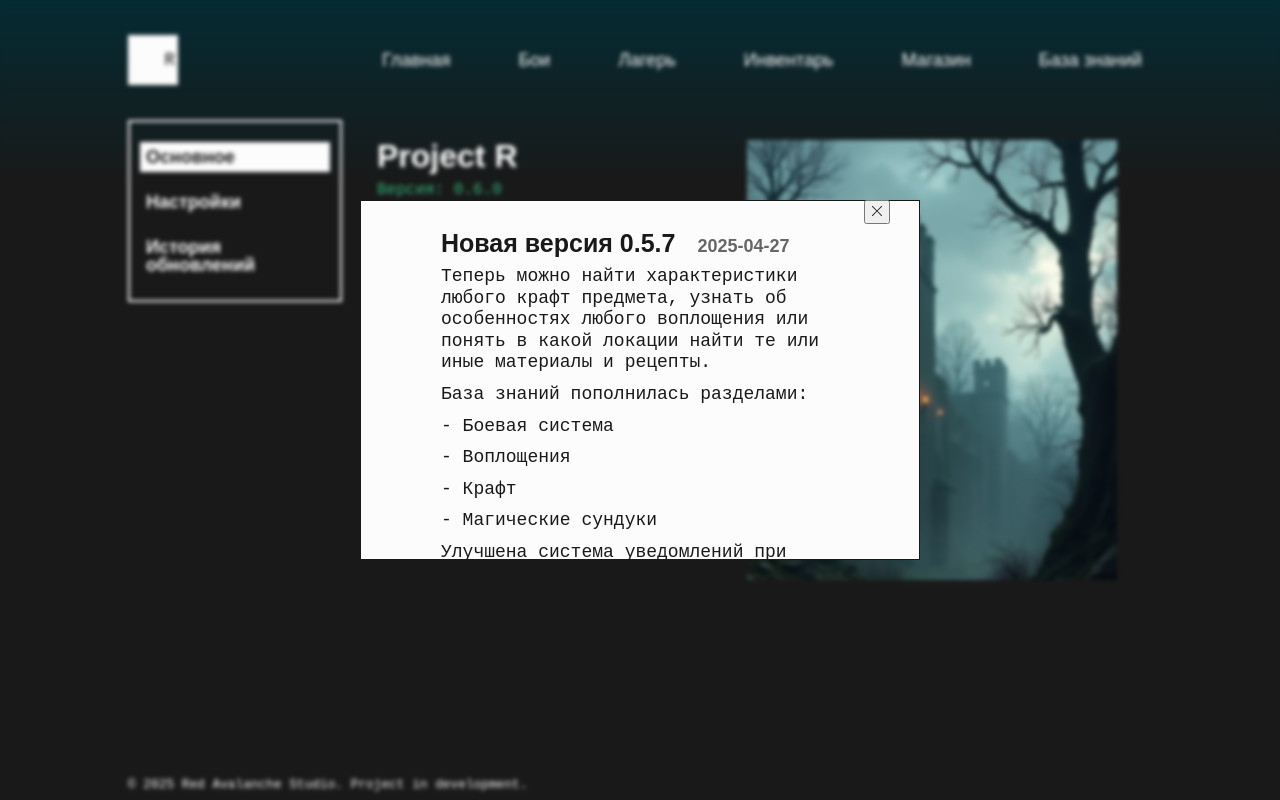
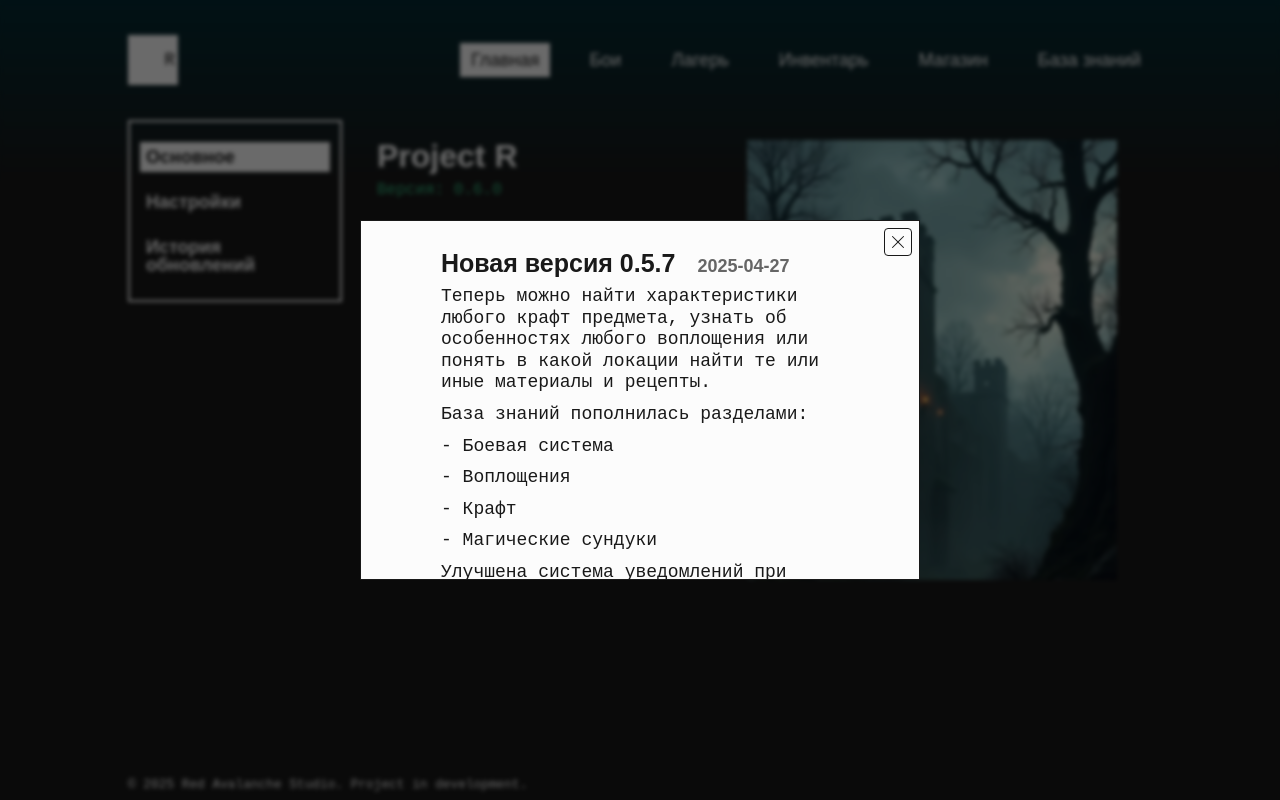
Before and after one commit to SanyaEricssonX/game-app, a Vue app: page / in a window 1280 px wide. Built offline with nearby package versions, Linux system fonts and the light colour scheme.

Commit message:
[ID-3] поправил хэдер

```diff
--- a/src/components/AppHeader.vue
+++ b/src/components/AppHeader.vue
@@ -1,29 +1,95 @@
 <template>
   <header class="header">
     <div class="container header-container">
-      <span class="logo" @click="goToHomePage()">
+      <span
+        class="logo"
+        role="button"
+        tabindex="0"
+        aria-label="На главную страницу"
+        data-testid="header-logo"
+        data-action="navigate-home"
+        @click="goToHomePage"
+        @keydown.enter.prevent="goToHomePage"
+        @keydown.space.prevent="goToHomePage"
+      >
         <span class="logo__text">R</span>
       </span>
+
+      <nav class="header-nav" aria-label="Основная навигация">
         <ul class="nav-list">
-        <li class="nav__item" @click="goToHomePage()">
-          <span class="nav__link">Главная</span>
+          <li class="nav__item">
+            <router-link
+              class="nav__link"
+              :class="{ nav__link_active: isActiveRoute('Home') }"
+              :to="{ name: 'Home' }"
+              data-testid="header-nav-home"
+              data-action="navigate-home"
+            >
+              Главная
+            </router-link>
           </li>
-        <li class="nav__item" @click="goToMapPage()">
-          <span class="nav__link">Бои</span>
+
+          <li class="nav__item">
+            <router-link
+              class="nav__link"
+              :class="{ nav__link_active: isActiveRoute('Map') }"
+              :to="{ name: 'Map' }"
+              data-testid="header-nav-map"
+              data-action="navigate-map"
+            >
+              Бои
+            </router-link>
           </li>
-        <li class="nav__item" @click="goToCampPage()">
-          <span class="nav__link">Лагерь</span>
+
+          <li class="nav__item">
+            <router-link
+              class="nav__link"
+              :class="{ nav__link_active: isActiveRoute('Camp') }"
+              :to="{ name: 'Camp' }"
+              data-testid="header-nav-camp"
+              data-action="navigate-camp"
+            >
+              Лагерь
+            </router-link>
           </li>
-        <li class="nav__item" @click="goToInventoryPage()">
-          <span class="nav__link">Инвентарь</span>
+
+          <li class="nav__item">
+            <router-link
+              class="nav__link"
+              :class="{ nav__link_active: isActiveRoute('Inventory') }"
+              :to="{ name: 'Inventory' }"
+              data-testid="header-nav-inventory"
+              data-action="navigate-inventory"
+            >
+              Инвентарь
+            </router-link>
           </li>
-        <li class="nav__item" @click="goToShopPage()">
-          <span class="nav__link">Магазин</span>
+
+          <li class="nav__item">
+            <router-link
+              class="nav__link"
+              :class="{ nav__link_active: isActiveRoute('Shop') }"
+              :to="{ name: 'Shop' }"
+              data-testid="header-nav-shop"
+              data-action="navigate-shop"
+            >
+              Магазин
+            </router-link>
           </li>
-        <li class="nav__item" @click="goToKnowledgeBasePage()">
-          <span class="nav__link">База знаний</span>
+
+          <li class="nav__item">
+            <router-link
+              class="nav__link"
+              :class="{ nav__link_active: isActiveRoute('KnowledgeBase') }"
+              :to="{ name: 'KnowledgeBase' }"
+              data-testid="header-nav-knowledge-base"
+              data-action="navigate-knowledge-base"
+            >
+              База знаний
+            </router-link>
           </li>
         </ul>
+      </nav>
     </div>
   </header>
 </template>
@@ -31,103 +97,165 @@
 <script type="text/javascript">
 export default {
   name: "app-header",
-  extends: {},
-  props: {},
-  data() {
-    return {};
+
+  methods: {
+    isActiveRoute(routeName) {
+      return this.$route.name === routeName;
     },
-  computed: {},
-  components: {},
-  watch: {},
-  methods: {
+
     goToHomePage() {
-      this.$router.push({ name: "Home" }).then(() => {
-        location.reload();
-      });
-    },
-    goToInventoryPage() {
-      this.$router.push({ name: "Inventory" }).then(() => {
-        location.reload();
-      });
-    },
-    goToShopPage() {
-      this.$router.push({ name: "Shop" }).then(() => {
-        location.reload();
-      });
-    },
-    goToMapPage() {
-      this.$router.push({ name: "Map" }).then(() => {
-        location.reload();
-      });
-    },
-    goToKnowledgeBasePage() {
-      this.$router.push({ name: "KnowledgeBase" }).then(() => {
-        location.reload();
-      });
-    },
-    goToCampPage() {
-      this.$router.push({ name: "Camp" }).then(() => {
-        location.reload();
+      if (this.$route.name === "Home") {
+        return;
+      }
+
+      this.$router.push({
+        name: "Home",
       });
     },
   },
-  beforeCreate() {},
-  mounted() {},
-  beforeUpdate() {},
 };
 </script>
 
 <style scoped>
-.p {
-  color: var(--color-light);
-}
 .header-container {
   display: flex;
+  align-items: center;
   padding: 35px 0;
 }
+
 .logo {
   display: block;
+  width: 50px;
+  height: 50px;
   margin-right: auto;
   padding-right: 3px;
-  width: 50px;
-  height: 50px;
+  background-color: var(--color-light);
+  color: var(--color-dark);
   text-align: right;
   align-content: center;
-  background-color: var(--color-light);
-  color: var(--color-dark);
   cursor: pointer;
 }
+
+.logo:focus-visible {
+  outline: 3px solid var(--color-blue);
+  outline-offset: 3px;
+}
+
 .logo__text {
   font-size: 18px;
 }
+
+.header-nav {
+  min-width: 0;
+}
+
 .nav-list {
   display: flex;
   flex-direction: row;
   align-items: center;
 }
+
 .nav__item {
-  padding: 5px 10px;
-  cursor: pointer;
   line-height: 1;
 }
+
 .nav__item:not(:last-child) {
-  margin-right: 48px;
-  margin-bottom: 0;
-  line-height: 1;
+  margin-right: 28px;
 }
-.nav__item:hover {
-  transform: translateY(1px);
-  border-bottom: 2px solid var(--color-light);
-}
+
 .nav__link {
+  position: relative;
+  display: block;
+  box-sizing: border-box;
+  min-height: 34px;
+  padding: 8px 10px;
+  border: 1px solid transparent;
   color: var(--color-light);
   font-family: Bahnschrift, sans-serif;
   font-size: 18px;
+  font-weight: 400;
+  line-height: 16px;
+  text-decoration: none;
+  white-space: nowrap;
+  transition: background-color 0.15s ease, border-color 0.15s ease,
+    color 0.15s ease;
 }
-.active {
+
+.nav__link::after {
+  position: absolute;
+  right: 10px;
+  bottom: 3px;
+  left: 10px;
+  height: 2px;
+  background-color: transparent;
+  content: "";
+  transition: background-color 0.15s ease;
+}
+
+.nav__link:hover:not(.nav__link_active) {
+  border-bottom-color: var(--color-light);
+}
+
+.nav__link_active {
+  border-color: var(--color-light);
   background-color: var(--color-light);
+  color: var(--color-dark);
+  font-weight: 400;
 }
-.active_link {
-  color: var(--color-dark);
+
+.nav__link:focus-visible {
+  z-index: 2;
+  outline: 3px solid var(--color-blue);
+  outline-offset: 3px;
+}
+
+@media (max-width: 1100px) {
+  .header-container {
+    flex-direction: column;
+    align-items: flex-start;
+    gap: 20px;
+  }
+
+  .logo {
+    margin-right: 0;
+  }
+
+  .header-nav {
+    width: 100%;
+  }
+
+  .nav-list {
+    flex-wrap: wrap;
+    gap: 10px;
+  }
+
+  .nav__item:not(:last-child) {
+    margin-right: 0;
+  }
+}
+
+@media (max-width: 650px) {
+  .header-container {
+    padding: 20px 0;
+  }
+
+  .nav-list {
+    display: grid;
+    grid-template-columns: repeat(2, minmax(0, 1fr));
+    width: 100%;
+  }
+
+  .nav__link {
+    width: 100%;
+    font-size: 15px;
+    text-align: center;
+  }
+}
+
+@media (prefers-reduced-motion: reduce) {
+  .nav__link,
+  .nav__link::after {
+    transition: none;
+  }
 }
 </style>
--- a/src/components/ModalWindow.vue
+++ b/src/components/ModalWindow.vue
@@ -1,17 +1,32 @@
 <template>
-  <div class="modal" v-if="isModalOpen == true" @keydown.enter="closeModal">
-    <div class="modal-position">
+  <div class="modal" v-if="isModalOpen" @click.self="closeModal">
+    <div
+      class="modal-position"
+      role="dialog"
+      aria-modal="true"
+      aria-label="Модальное окно"
+      @click.stop
+    >
       <slot />
-      <button class="close_btn" @click="closeModal">
+
+      <button
+        class="close_btn"
+        type="button"
+        aria-label="Закрыть окно"
+        data-testid="modal-close-button"
+        data-action="close-modal"
+        @click="closeModal"
+      >
         <svg
           xmlns="http://www.w3.org/2000/svg"
-          id="Outline"
           viewBox="0 0 24 24"
-          width="10"
-          height="10"
+          width="12"
+          height="12"
+          aria-hidden="true"
+          focusable="false"
         >
           <path
-            d="M23.707.293h0a1,1,0,0,0-1.414,0L12,10.586,1.707.293a1,1,0,0,0-1.414,0h0a1,1,0,0,0,0,1.414L10.586,12,.293,22.293a1,1,0,0,0,0,1.414h0a1,1,0,0,0,1.414,0L12,13.414,22.293,23.707a1,1,0,0,0,1.414,0h0a1,1,0,0,0,0-1.414L13.414,12,23.707,1.707A1,1,0,0,0,23.707.293Z"
+            d="M23.707.293a1 1 0 0 0-1.414 0L12 10.586 1.707.293A1 1 0 0 0 .293 1.707L10.586 12 .293 22.293a1 1 0 0 0 1.414 1.414L12 13.414l10.293 10.293a1 1 0 0 0 1.414-1.414L13.414 12 23.707 1.707a1 1 0 0 0 0-1.414Z"
           />
         </svg>
       </button>
@@ -22,41 +37,37 @@
 <script type="text/javascript">
 export default {
   name: "modal-window",
-  extends: {},
+
   props: {
     isModalOpen: {
       type: Boolean,
       default: false,
     },
   },
-  data() {
-    return {};
-  },
-  computed: {},
-  components: {},
+
   watch: {
-    isModalOpen(newVal) {
-      if (newVal) {
-        // Добавляем обработчик при открытии
+    isModalOpen(isOpen) {
+      if (isOpen) {
         document.addEventListener("keydown", this.handleKeyDown);
       } else {
-        // Удаляем обработчик при закрытии
         document.removeEventListener("keydown", this.handleKeyDown);
       }
     },
   },
+
   methods: {
     closeModal() {
       this.$emit("close");
     },
+
     handleKeyDown(event) {
-      if (event.key === "Enter") {
+      if (event.key === "Escape") {
+        event.preventDefault();
         this.closeModal();
       }
     },
   },
-  beforeCreate() {},
-  mounted() {},
+
   beforeUnmount() {
     document.removeEventListener("keydown", this.handleKeyDown);
   },
@@ -65,31 +76,83 @@ export default {
 
 <style scoped>
 .modal {
+  position: fixed;
+  inset: 0;
+  z-index: 1000;
   display: flex;
-  top: 0;
-  bottom: 0;
-  right: 0;
-  left: 0;
+  align-items: center;
+  justify-content: center;
+  padding: 20px;
+  overflow-y: auto;
+  background-color: rgba(0, 0, 0, 0.58);
   backdrop-filter: blur(2px);
-  position: fixed;
-  z-index: 1000;
 }
+
 .modal-position {
   position: relative;
-  margin: 25vh auto;
+  display: flex;
+  width: fit-content;
+  max-width: 100%;
+  max-height: calc(100vh - 40px);
+  overflow: auto;
 }
+
 .close_btn {
   position: absolute;
-  right: 30px;
-  top: 0;
+  top: 8px;
+  right: 8px;
+  z-index: 20;
+  display: flex;
+  align-items: center;
+  justify-content: center;
+  width: 28px;
+  height: 28px;
+  padding: 0;
+  border: 1px solid var(--color-dark);
+  border-radius: 4px;
+  background-color: var(--color-light);
+  color: var(--color-dark);
   cursor: pointer;
+  transition: background-color 0.15s ease, border-color 0.15s ease,
+    color 0.15s ease, transform 0.1s ease;
 }
+
 .close_btn:hover {
-  transition: none;
+  border-color: var(--color-red);
   background-color: var(--color-red);
-  border-color: var(--color-red);
+  color: var(--color-light);
 }
-svg {
-  fill: var(--color-dark);
+
+.close_btn:active {
+  transform: translateY(1px);
+}
+
+.close_btn:focus-visible {
+  outline: 3px solid var(--color-light);
+  outline-offset: 3px;
+}
+
+.close_btn svg {
+  display: block;
+  width: 12px;
+  height: 12px;
+  fill: currentColor;
+}
+
+@media (max-width: 650px) {
+  .modal {
+    align-items: flex-start;
+    padding: 12px;
+  }
+
+  .modal-position {
+    width: 100%;
+    max-height: calc(100vh - 24px);
+  }
+
+  .close_btn {
+    top: 6px;
+    right: 6px;
+  }
 }
 </style>
```
Lines whose indentation alone changed are shown as unchanged.
